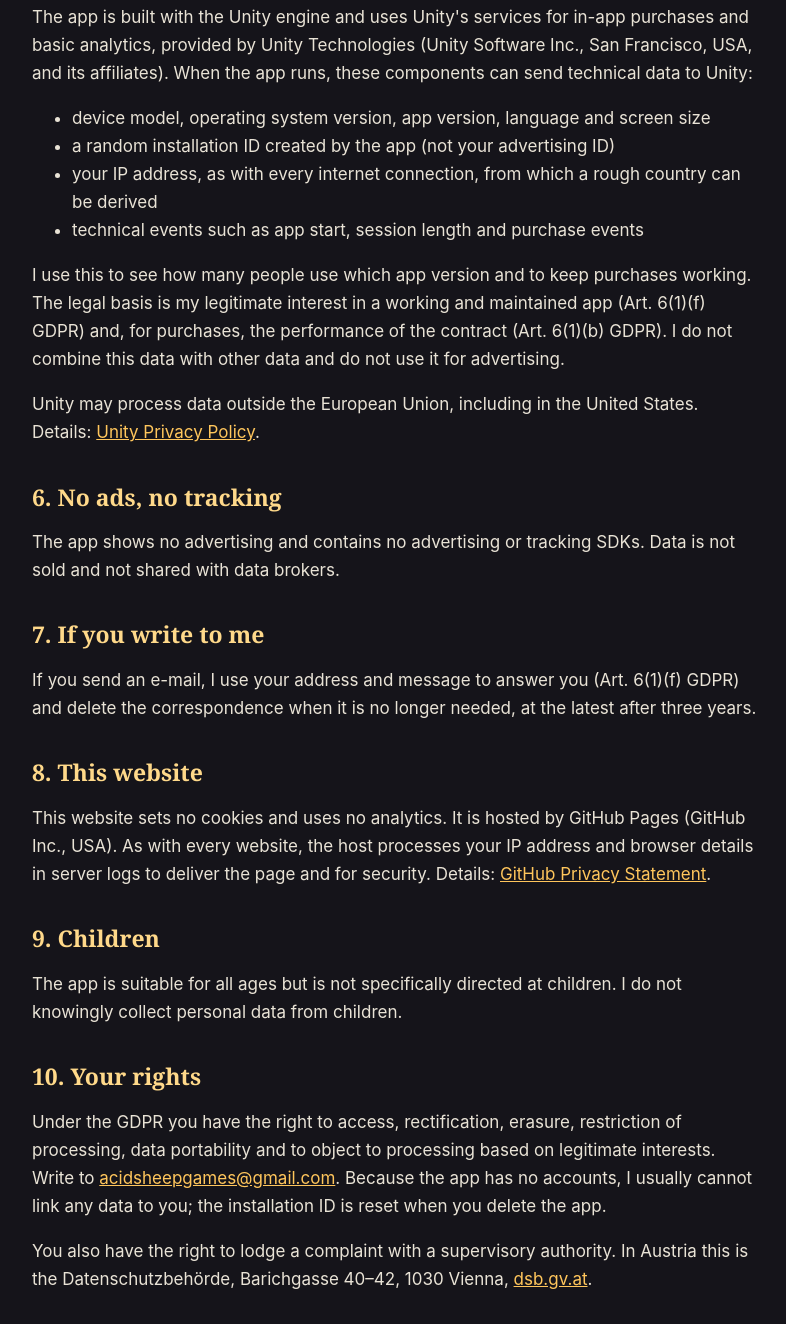
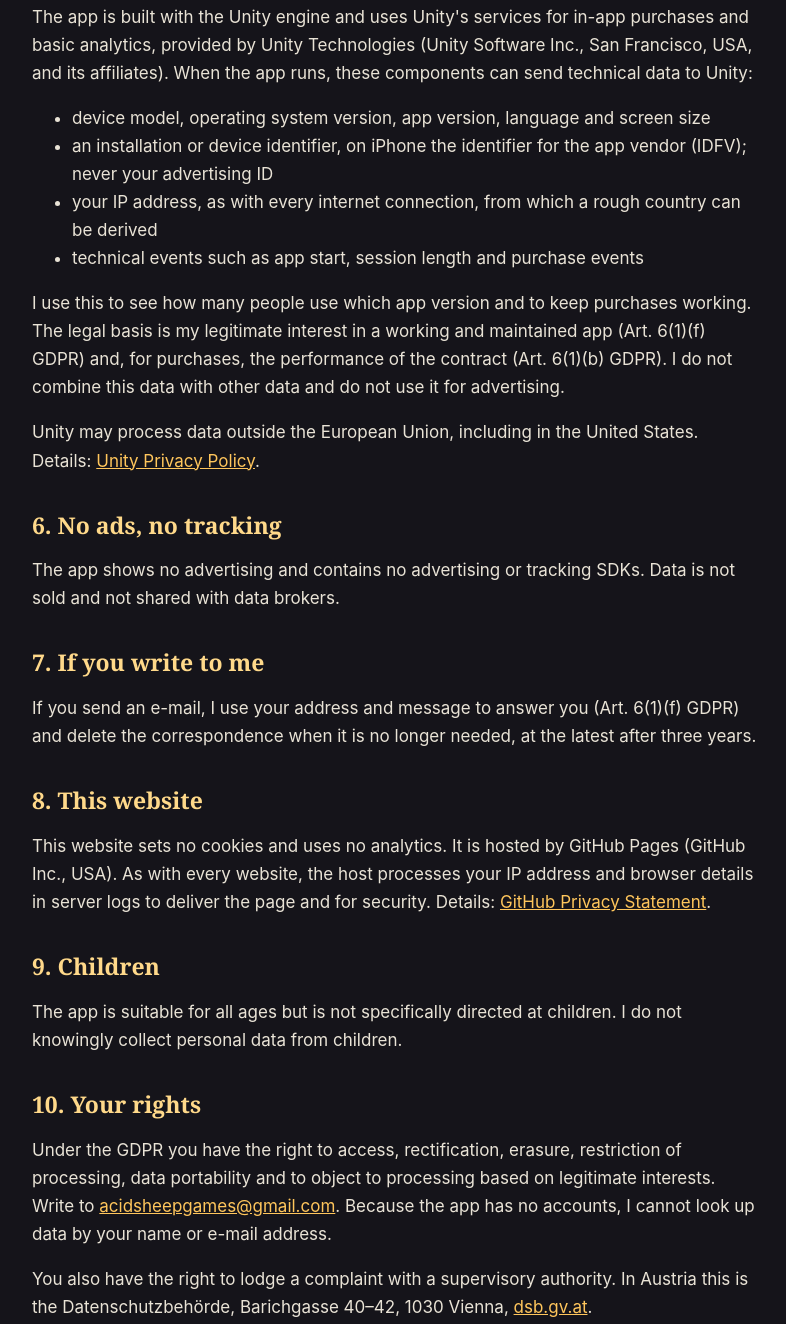
Before and after one commit to acidsheepgames/fantasy-dice-roller, a plain HTML site: page privacy.html in a window 1280 px wide. Shown: the part 1573-2897 px from the top of the page, without its empty margins (244-1030 px from the left). Drawn offline with Linux system fonts and the light colour scheme.

Commit message:
Add files via upload

```diff
--- a/privacy.html
+++ b/privacy.html
@@ -44,7 +44,7 @@
 <p>The app is built with the Unity engine and uses Unity's services for in-app purchases and basic analytics, provided by Unity Technologies (Unity Software Inc., San Francisco, USA, and its affiliates). When the app runs, these components can send technical data to Unity:</p>
 <ul>
 <li>device model, operating system version, app version, language and screen size</li>
-<li>a random installation ID created by the app (not your advertising ID)</li>
+<li>an installation or device identifier, on iPhone the identifier for the app vendor (IDFV); never your advertising ID</li>
 <li>your IP address, as with every internet connection, from which a rough country can be derived</li>
 <li>technical events such as app start, session length and purchase events</li>
 </ul>
@@ -64,7 +64,7 @@
 <p>The app is suitable for all ages but is not specifically directed at children. I do not knowingly collect personal data from children.</p>
 
 <h2>10. Your rights</h2>
-<p>Under the GDPR you have the right to access, rectification, erasure, restriction of processing, data portability and to object to processing based on legitimate interests. Write to <a href="mailto:acidsheepgames&#64;gmail.com">acidsheepgames&#64;gmail.com</a>. Because the app has no accounts, I usually cannot link any data to you; the installation ID is reset when you delete the app.</p>
+<p>Under the GDPR you have the right to access, rectification, erasure, restriction of processing, data portability and to object to processing based on legitimate interests. Write to <a href="mailto:acidsheepgames&#64;gmail.com">acidsheepgames&#64;gmail.com</a>. Because the app has no accounts, I cannot look up data by your name or e-mail address.</p>
 <p>You also have the right to lodge a complaint with a supervisory authority. In Austria this is the Datenschutzbehörde, Barichgasse 40–42, 1030 Vienna, <a href="https://www.dsb.gv.at">dsb.gv.at</a>.</p>
 
 <h2>11. Third-party policies</h2>
```
Also changed, not shown: datenschutz.html (+2 -2 lines).
